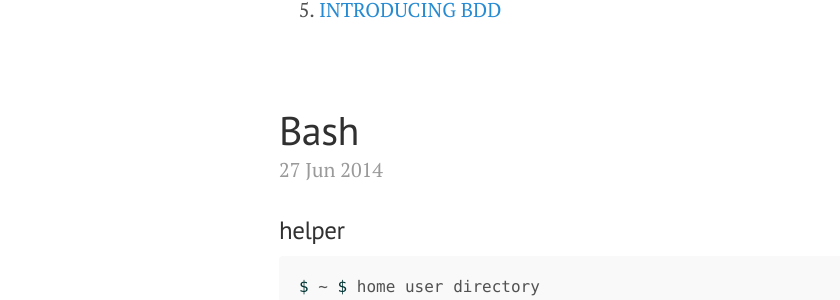
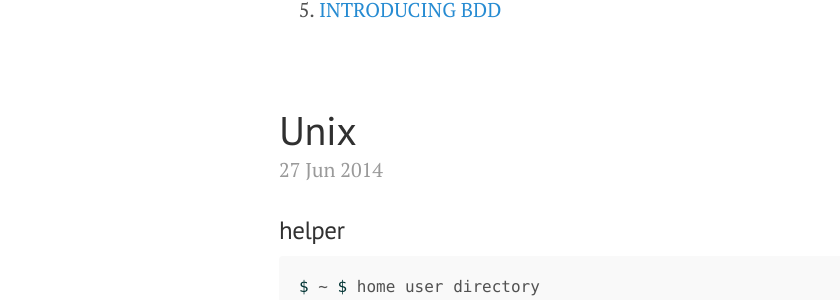
Before and after one commit to ibotdotout/ibotdotout.github.io, a Jekyll site: the page built from index.html, in a window 1280 px wide and 900 px high, scrolled down 3200 px. Shown: the part 156-456 px from the top of the window, without its empty margins (1-841 px from the left). Built offline with Jekyll 4.4.1, drawn with Linux system fonts in a browser that asks for light colours; Markdown is read by kramdown in place of the engine named in the settings; the list of posts is cut into pages by our own code.

Commit message:
update post/unix

```diff
--- a/_posts/2014-06-27-unix.md
+++ b/_posts/2014-06-27-unix.md
@@ -1,7 +1,7 @@
 ---
 layout: post
-title: "Bash"
-tags: Bash
+title: "Unix"
+tags: Unix
 ---
 
 ### helper
```
